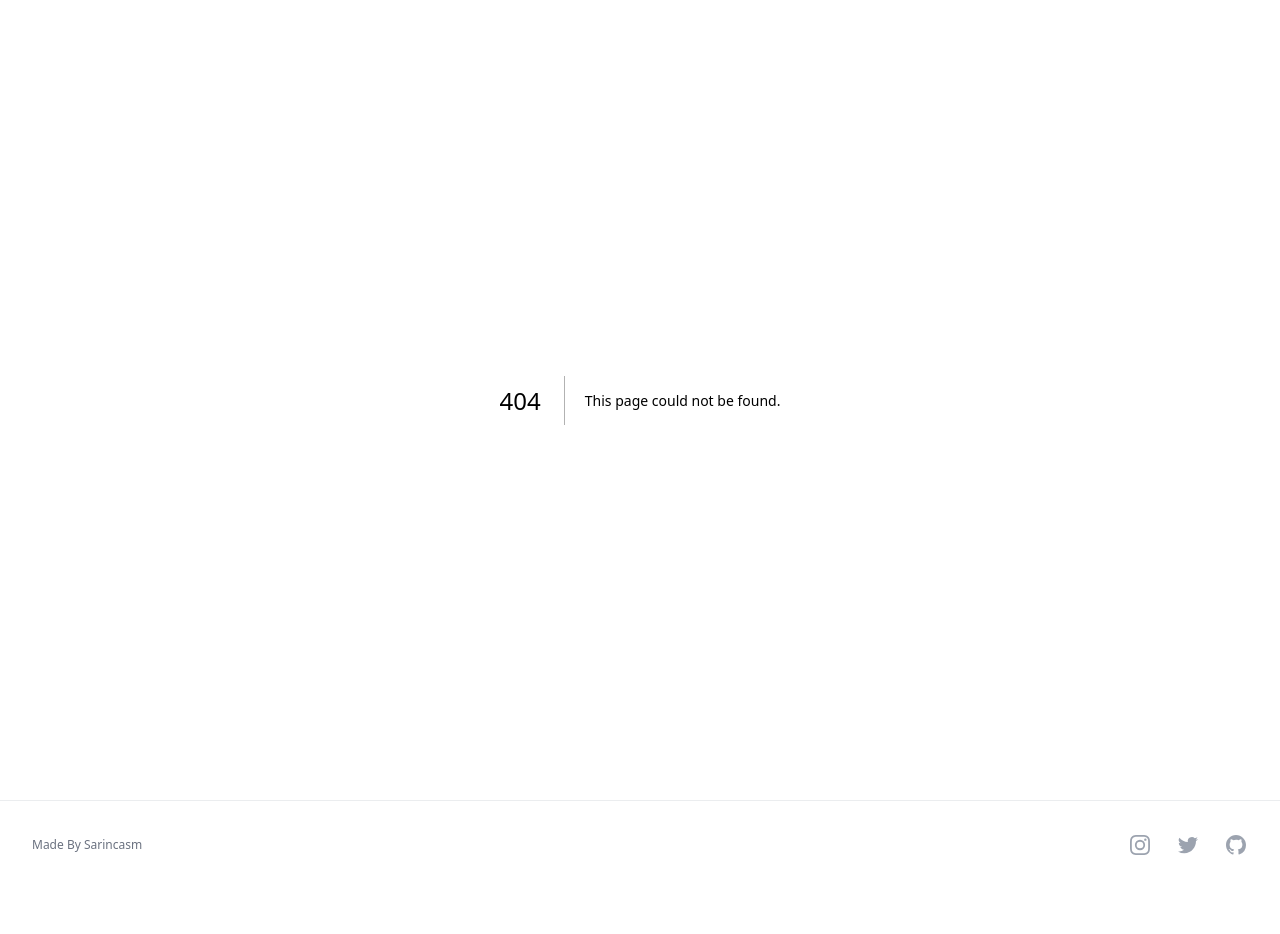
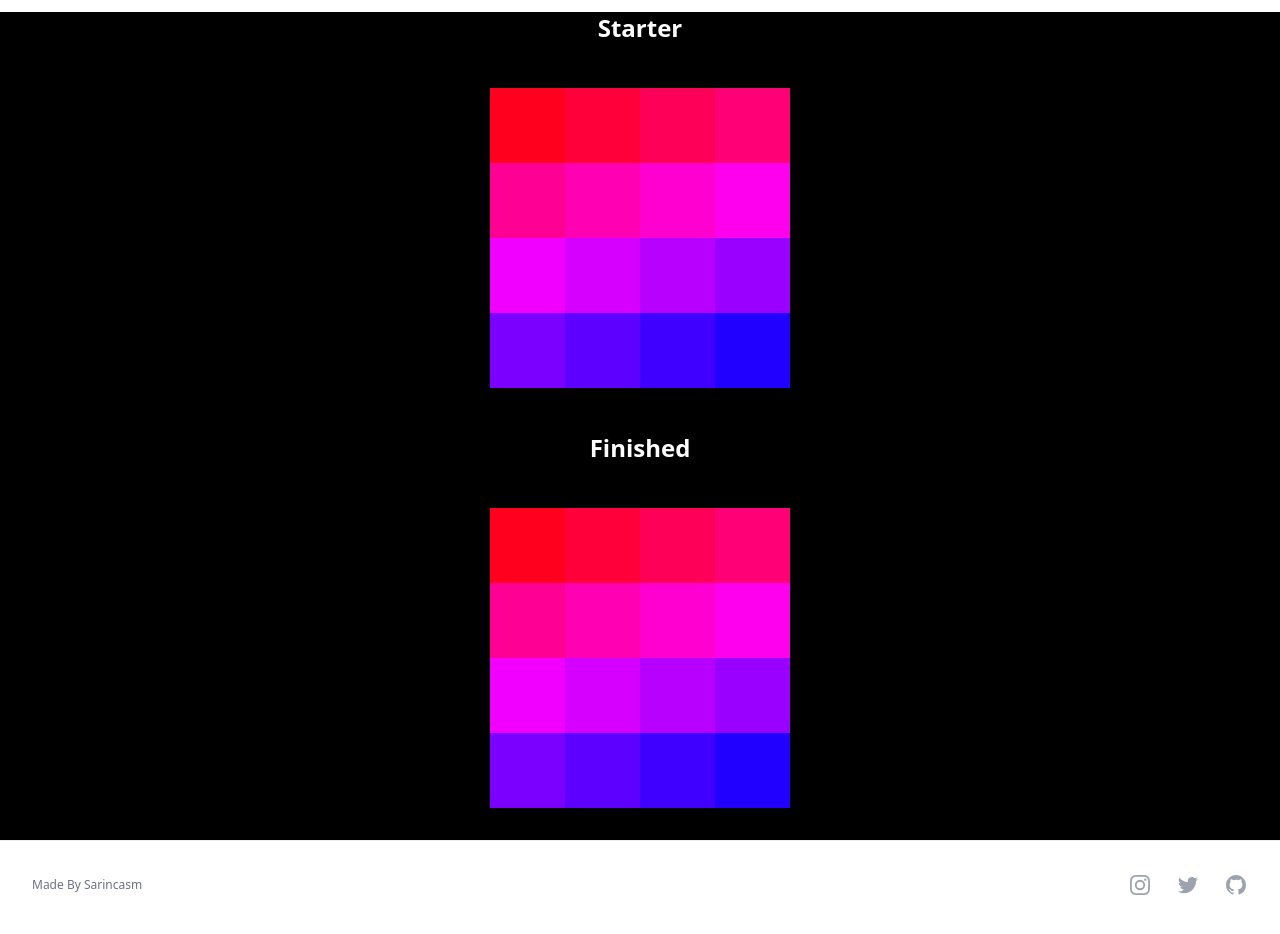
Before and after one commit to sarincasm/jar-of-dirt, a Next.js app in the folder style/css-fundamentals/: page /responsive/css-variables/art-project in a window 1280 px wide. Before the commit this address had no page. Shown: the top 934 px of the page. Before the commit the page ends 905 px from the top, so only its background shows below. Built offline with nearby package versions, Linux system fonts and the light colour scheme.

Commit message:
css variables art project starter

```diff
--- /dev/null
+++ b/style/css-fundamentals/app/responsive/css-variables/art-project/page.tsx
@@ -0,0 +1,66 @@
+function renderStarter() {
+	return (
+		<section className="p-8 [--box-size:75px]">
+			<div className="flex flex-wrap w-[calc(var(--box-size)*4)] h-[calc(var(--box-size)*4)] m-auto">
+				<div className="[--index:1] w-[--box-size] h-[--box-size] bg-[hsl(calc(var(--index)*-7deg),100%,50%)]"></div>
+				<div className="[--index:2] w-[--box-size] h-[--box-size] bg-[hsl(calc(var(--index)*-7deg),100%,50%)]"></div>
+				<div className="[--index:3] w-[--box-size] h-[--box-size] bg-[hsl(calc(var(--index)*-7deg),100%,50%)]"></div>
+				<div className="[--index:4] w-[--box-size] h-[--box-size] bg-[hsl(calc(var(--index)*-7deg),100%,50%)]"></div>
+				<div className="[--index:5] w-[--box-size] h-[--box-size] bg-[hsl(calc(var(--index)*-7deg),100%,50%)]"></div>
+				<div className="[--index:6] w-[--box-size] h-[--box-size] bg-[hsl(calc(var(--index)*-7deg),100%,50%)]"></div>
+				<div className="[--index:7] w-[--box-size] h-[--box-size] bg-[hsl(calc(var(--index)*-7deg),100%,50%)]"></div>
+				<div className="[--index:8] w-[--box-size] h-[--box-size] bg-[hsl(calc(var(--index)*-7deg),100%,50%)]"></div>
+				<div className="[--index:9] w-[--box-size] h-[--box-size] bg-[hsl(calc(var(--index)*-7deg),100%,50%)]"></div>
+				<div className="[--index:10] w-[--box-size] h-[--box-size] bg-[hsl(calc(var(--index)*-7deg),100%,50%)]"></div>
+				<div className="[--index:11] w-[--box-size] h-[--box-size] bg-[hsl(calc(var(--index)*-7deg),100%,50%)]"></div>
+				<div className="[--index:12] w-[--box-size] h-[--box-size] bg-[hsl(calc(var(--index)*-7deg),100%,50%)]"></div>
+				<div className="[--index:13] w-[--box-size] h-[--box-size] bg-[hsl(calc(var(--index)*-7deg),100%,50%)]"></div>
+				<div className="[--index:14] w-[--box-size] h-[--box-size] bg-[hsl(calc(var(--index)*-7deg),100%,50%)]"></div>
+				<div className="[--index:15] w-[--box-size] h-[--box-size] bg-[hsl(calc(var(--index)*-7deg),100%,50%)]"></div>
+				<div className="[--index:16] w-[--box-size] h-[--box-size] bg-[hsl(calc(var(--index)*-7deg),100%,50%)]"></div>
+			</div>
+		</section>
+	)
+}
+
+function renderDone() {
+	return (
+		<section className="p-8 [--box-size:75px]">
+			<div className="flex flex-wrap w-[calc(var(--box-size)*4)] h-[calc(var(--box-size)*4)] m-auto">
+				<div className="[--index:1] w-[--box-size] h-[--box-size] bg-[hsl(calc(var(--index)*-7deg),100%,50%)]"></div>
+				<div className="[--index:2] w-[--box-size] h-[--box-size] bg-[hsl(calc(var(--index)*-7deg),100%,50%)]"></div>
+				<div className="[--index:3] w-[--box-size] h-[--box-size] bg-[hsl(calc(var(--index)*-7deg),100%,50%)]"></div>
+				<div className="[--index:4] w-[--box-size] h-[--box-size] bg-[hsl(calc(var(--index)*-7deg),100%,50%)]"></div>
+				<div className="[--index:5] w-[--box-size] h-[--box-size] bg-[hsl(calc(var(--index)*-7deg),100%,50%)]"></div>
+				<div className="[--index:6] w-[--box-size] h-[--box-size] bg-[hsl(calc(var(--index)*-7deg),100%,50%)]"></div>
+				<div className="[--index:7] w-[--box-size] h-[--box-size] bg-[hsl(calc(var(--index)*-7deg),100%,50%)]"></div>
+				<div className="[--index:8] w-[--box-size] h-[--box-size] bg-[hsl(calc(var(--index)*-7deg),100%,50%)]"></div>
+				<div className="[--index:9] w-[--box-size] h-[--box-size] bg-[hsl(calc(var(--index)*-7deg),100%,50%)]"></div>
+				<div className="[--index:10] w-[--box-size] h-[--box-size] bg-[hsl(calc(var(--index)*-7deg),100%,50%)]"></div>
+				<div className="[--index:11] w-[--box-size] h-[--box-size] bg-[hsl(calc(var(--index)*-7deg),100%,50%)]"></div>
+				<div className="[--index:12] w-[--box-size] h-[--box-size] bg-[hsl(calc(var(--index)*-7deg),100%,50%)]"></div>
+				<div className="[--index:13] w-[--box-size] h-[--box-size] bg-[hsl(calc(var(--index)*-7deg),100%,50%)]"></div>
+				<div className="[--index:14] w-[--box-size] h-[--box-size] bg-[hsl(calc(var(--index)*-7deg),100%,50%)]"></div>
+				<div className="[--index:15] w-[--box-size] h-[--box-size] bg-[hsl(calc(var(--index)*-7deg),100%,50%)]"></div>
+				<div className="[--index:16] w-[--box-size] h-[--box-size] bg-[hsl(calc(var(--index)*-7deg),100%,50%)]"></div>
+			</div>
+		</section>
+	)
+}
+
+export default function Page() {
+	return (
+		<main className="bg-black">
+			<div>
+				<h2 className="text-2xl font-bold my-3 text-center text-white">
+					Starter
+				</h2>
+				{renderStarter()}
+				<h2 className="text-2xl font-bold my-3 text-center text-white">
+					Finished
+				</h2>
+				{renderDone()}
+			</div>
+		</main>
+	)
+}
--- a/style/css-fundamentals/app/responsive/css-variables/page.tsx
+++ b/style/css-fundamentals/app/responsive/css-variables/page.tsx
@@ -26,6 +26,17 @@ export default function Page() {
 				title: categoryTitle,
 			},
 		},
+		{
+			href: '/art-project',
+			title: 'Art Project',
+			description:
+				'Use CSS variables, calc, and linear gradients to come up with a unique work of art',
+			date: '2023-10-03',
+			category: {
+				href: `${base}`,
+				title: categoryTitle,
+			},
+		},
 	].map((post) => ({...post, href: base + post.href}))
 
 	const mainTitle = 'CSS Variables'
```
